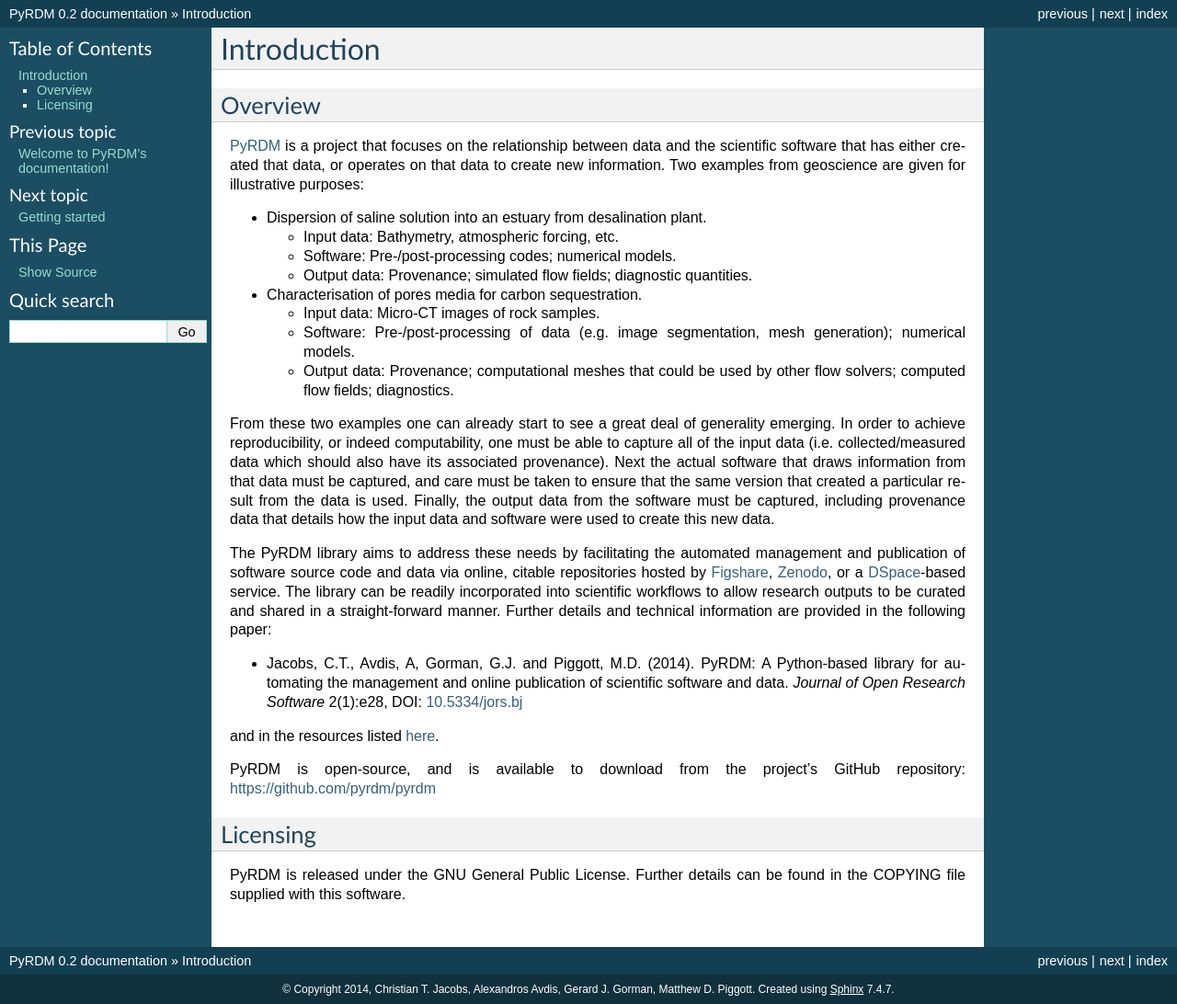
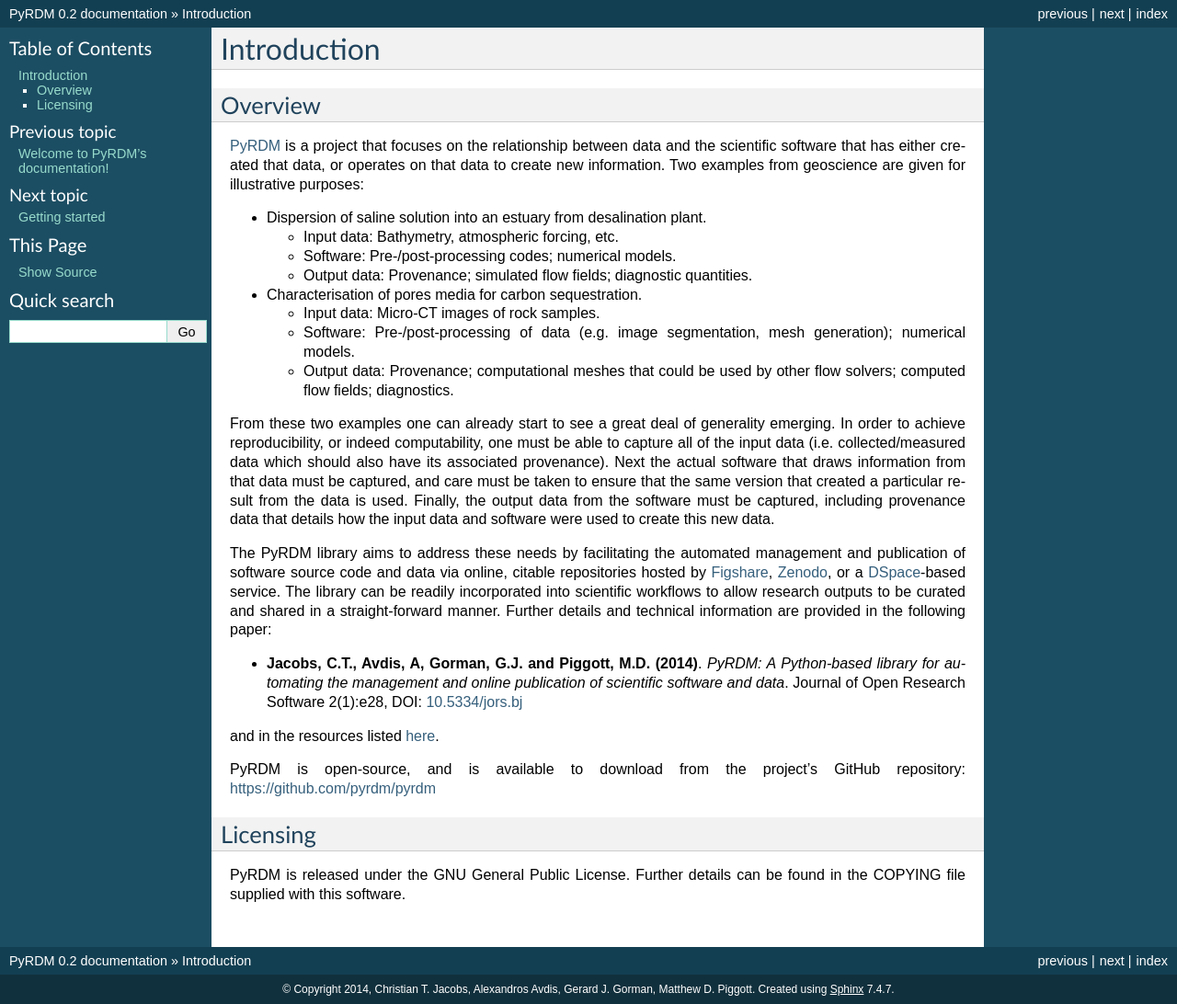
Before and after one commit to pyrdm/pyrdm, a Sphinx documentation site: the page built from docs/source/introduction.rst, in a window 1280 px wide. Shown: the whole page at 92% size. Built offline with Sphinx 7.4.7, drawn with Linux system fonts in a browser that asks for light colours; pages that are not in the unit, such as notebooks, are missing from menus.

Commit message:
Make the reference format consistent.

```diff
--- a/docs/source/introduction.rst
+++ b/docs/source/introduction.rst
@@ -42,7 +42,7 @@ this new data.
 
 The PyRDM library aims to address these needs by facilitating the automated management and publication of software source code and data via online, citable repositories hosted by `Figshare <http://www.figshare.com/>`_, `Zenodo <http://www.zenodo.org/>`_, or a `DSpace <http://www.dspace.org/>`_-based service. The library can be readily incorporated into scientific workflows to allow research outputs to be curated and shared in a straight-forward manner. Further details and technical information are provided in the following paper:
 
--  Jacobs, C.T., Avdis, A, Gorman, G.J. and Piggott, M.D. (2014). PyRDM: A Python-based library for automating the management and online publication of scientific software and data. *Journal of Open Research Software* 2(1):e28, DOI: `10.5334/jors.bj <http://dx.doi.org/10.5334/jors.bj>`_
+- **Jacobs, C.T., Avdis, A, Gorman, G.J. and Piggott, M.D. (2014)**. *PyRDM: A Python-based library for automating the management and online publication of scientific software and data*. Journal of Open Research Software 2(1):e28, DOI: `10.5334/jors.bj <http://dx.doi.org/10.5334/jors.bj>`_
 
 and in the resources listed `here <http://pyrdm.readthedocs.org/en/latest/citing.html>`_.
 
```
